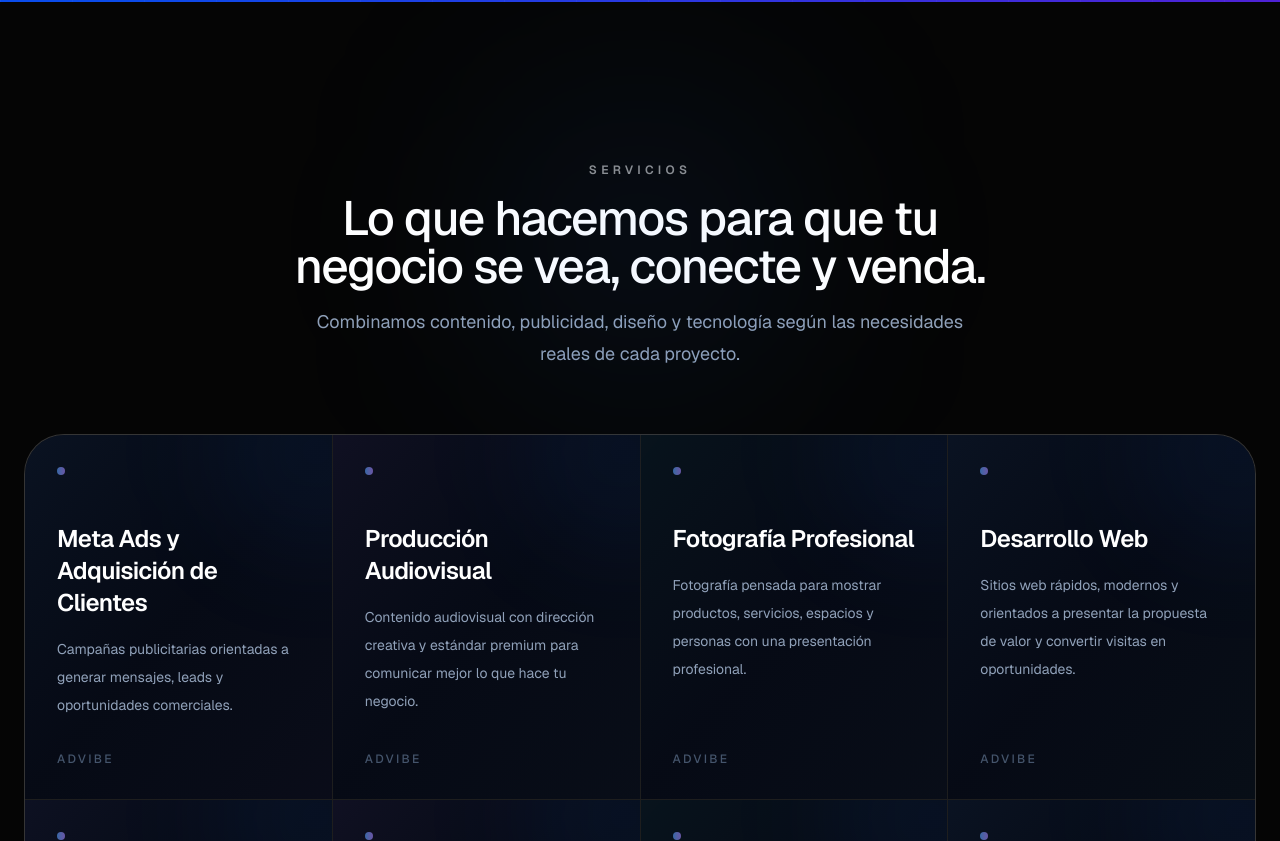
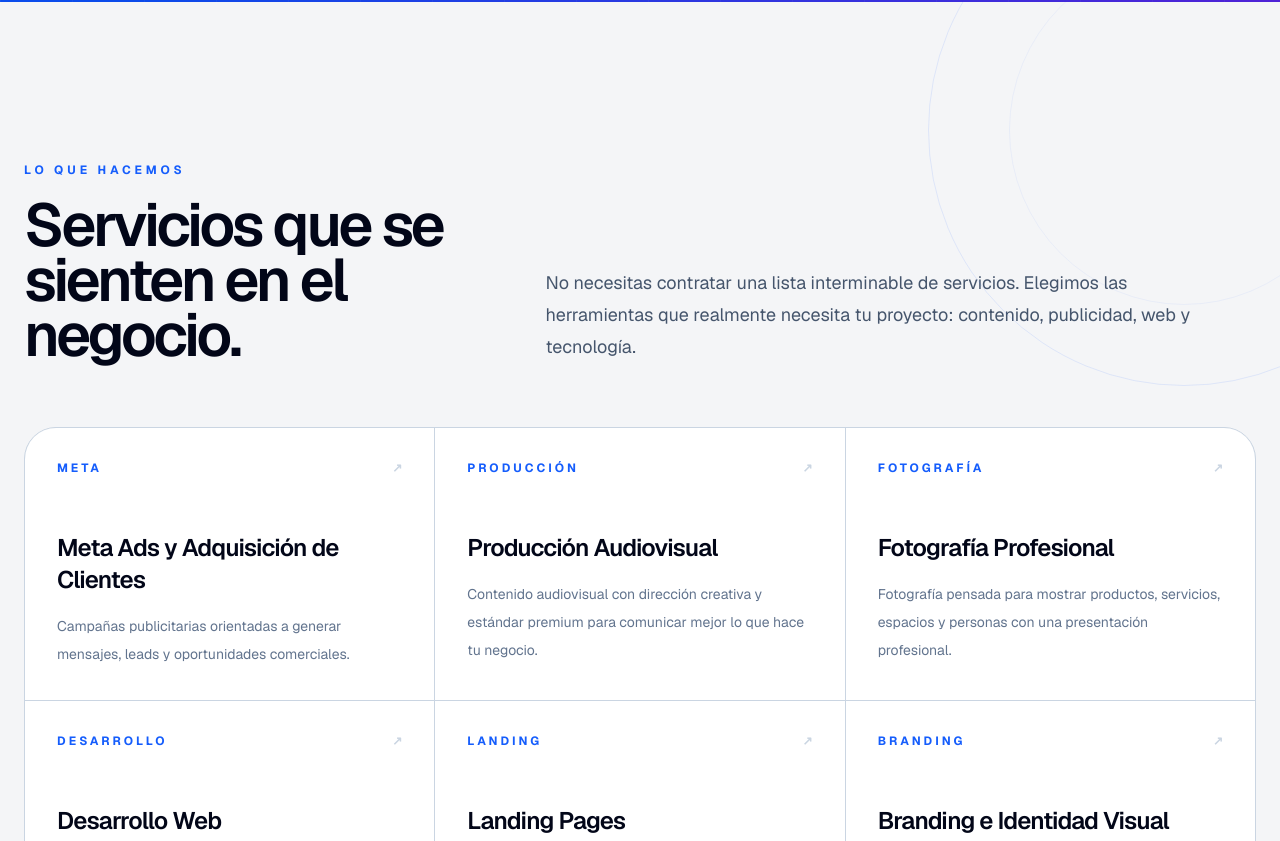
Before and after one commit to pablowebster94-sudo/advibe, a Next.js app: page / in a window 1280 px wide. Shown: the part 1379-2220 px from the top of the page. Built offline with nearby package versions, Linux system fonts and the light colour scheme.

Commit message:
design: switch services to editorial cards

```diff
--- a/components/Services.tsx
+++ b/components/Services.tsx
@@ -2,39 +2,31 @@
 
 import { motion } from "framer-motion";
 import { services } from "@/lib/content";
-import SectionHeading from "@/components/ui/SectionHeading";
 
 export default function Services() {
   return (
-    <section id="servicios" className="relative overflow-hidden py-28 sm:py-32 lg:py-40">
-      <div className="pointer-events-none absolute left-1/2 top-24 h-72 w-72 -translate-x-1/2 rounded-full bg-blue-500/10 blur-[120px]" />
+    <section id="servicios" className="relative overflow-hidden bg-[#f4f5f7] py-24 text-slate-950 sm:py-32 lg:py-40">
+      <div className="absolute right-[-10rem] top-[-8rem] h-[32rem] w-[32rem] rounded-full border border-blue-600/10" />
+      <div className="absolute right-[-5rem] top-[-3rem] h-[22rem] w-[22rem] rounded-full border border-blue-600/10 animate-pulse-ring" />
       <div className="mx-auto max-w-7xl px-6">
-        <SectionHeading
-          eyebrow="Servicios"
-          title="Lo que hacemos para que tu negocio se vea, conecte y venda."
-          description="Combinamos contenido, publicidad, diseño y tecnología según las necesidades reales de cada proyecto."
-        />
+        <div className="grid gap-12 lg:grid-cols-[0.8fr_1.2fr] lg:items-end">
+          <div>
+            <p className="text-xs font-bold uppercase tracking-[0.32em] text-blue-600">Lo que hacemos</p>
+            <h2 className="mt-5 max-w-xl text-5xl font-semibold leading-[0.92] tracking-[-0.055em] sm:text-6xl">Servicios que se sienten en el negocio.</h2>
+          </div>
+          <p className="max-w-2xl text-lg leading-8 text-slate-600">No necesitas contratar una lista interminable de servicios. Elegimos las herramientas que realmente necesita tu proyecto: contenido, publicidad, web y tecnología.</p>
+        </div>
 
-        <div className="mt-16 grid gap-px overflow-hidden rounded-[2.5rem] border border-white/10 bg-white/10 md:grid-cols-2 xl:grid-cols-4">
+        <div className="mt-16 grid gap-px overflow-hidden rounded-[2rem] border border-slate-300 bg-slate-300 md:grid-cols-2 xl:grid-cols-3">
           {services.map((service, index) => (
-            <motion.article
-              key={service.title}
-              initial={{ opacity: 0, y: 26 }}
-              whileInView={{ opacity: 1, y: 0 }}
-              viewport={{ once: true, amount: 0.18 }}
-              transition={{ duration: 0.6, delay: index * 0.045, ease: [0.22, 1, 0.36, 1] }}
-              whileHover={{ y: -6 }}
-              className="group relative min-h-72 overflow-hidden bg-[#080c14] p-7 transition-colors duration-500 hover:bg-[#0c1220] sm:p-8"
-            >
-              <div className={`absolute inset-0 bg-gradient-to-br ${service.accent} opacity-30 transition-opacity duration-500 group-hover:opacity-70`} />
-              <div className="absolute -right-16 -top-16 h-40 w-40 rounded-full bg-blue-500/10 blur-3xl transition-transform duration-700 group-hover:scale-150" />
-
-              <div className="relative flex h-full flex-col">
-                <div className="h-2 w-2 rounded-full bg-gradient-to-r from-blue-400 to-violet-400 opacity-60 transition duration-500 group-hover:scale-150 group-hover:opacity-100" />
-                <h3 className="mt-12 max-w-xs text-xl font-semibold tracking-tight text-white sm:text-2xl">{service.title}</h3>
-                <p className="mt-4 max-w-sm text-sm leading-7 text-slate-400">{service.description}</p>
-                <div className="mt-auto pt-8 text-xs font-medium uppercase tracking-[0.2em] text-slate-600 transition-colors group-hover:text-blue-300/80">AdVibe</div>
+            <motion.article key={service.title} initial={{ opacity: 0, y: 24 }} whileInView={{ opacity: 1, y: 0 }} viewport={{ once: true, amount: 0.15 }} transition={{ duration: 0.55, delay: index * 0.035, ease: [0.22, 1, 0.36, 1] }} whileHover={{ backgroundColor: "#075BFF", color: "#ffffff" }} className="group relative min-h-64 bg-white p-7 transition-colors duration-500 sm:p-8">
+              <div className="flex items-start justify-between gap-6">
+                <span className="text-xs font-bold uppercase tracking-[0.25em] text-blue-600 transition-colors group-hover:text-white/60">{service.title.split(" ")[0]}</span>
+                <span className="text-xs font-semibold text-slate-300 transition-colors group-hover:text-white/35">↗</span>
               </div>
+              <h3 className="mt-14 max-w-sm text-2xl font-semibold tracking-[-0.035em] text-slate-950 transition-colors group-hover:text-white">{service.title}</h3>
+              <p className="mt-4 max-w-sm text-sm leading-7 text-slate-500 transition-colors group-hover:text-white/70">{service.description}</p>
+              <div className="absolute bottom-0 left-0 h-1 w-0 bg-white transition-all duration-500 group-hover:w-full" />
             </motion.article>
           ))}
         </div>
```
